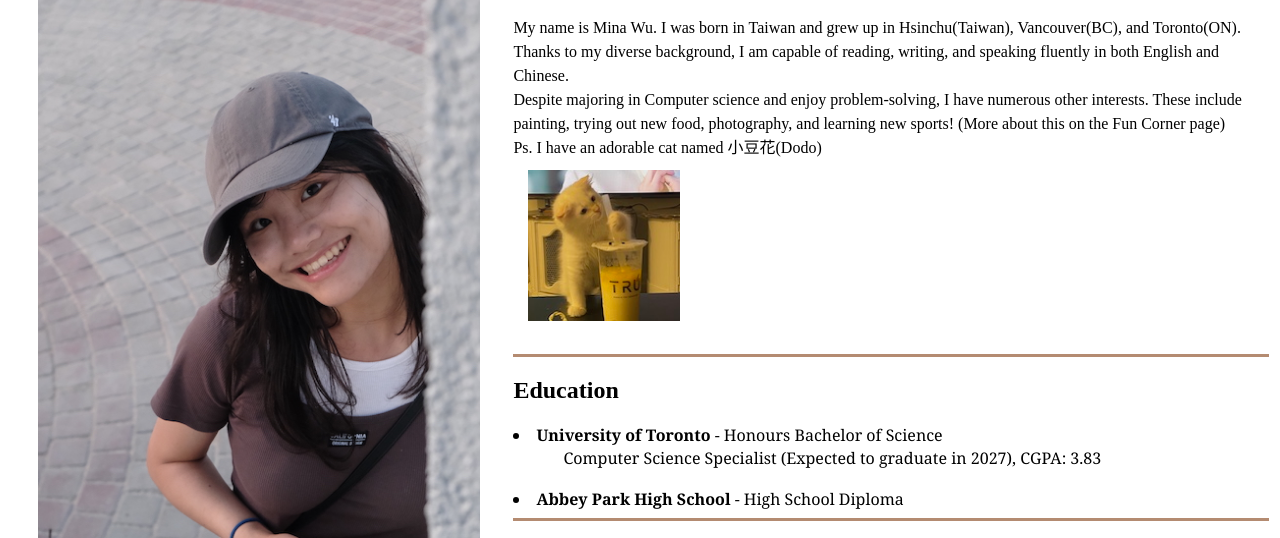
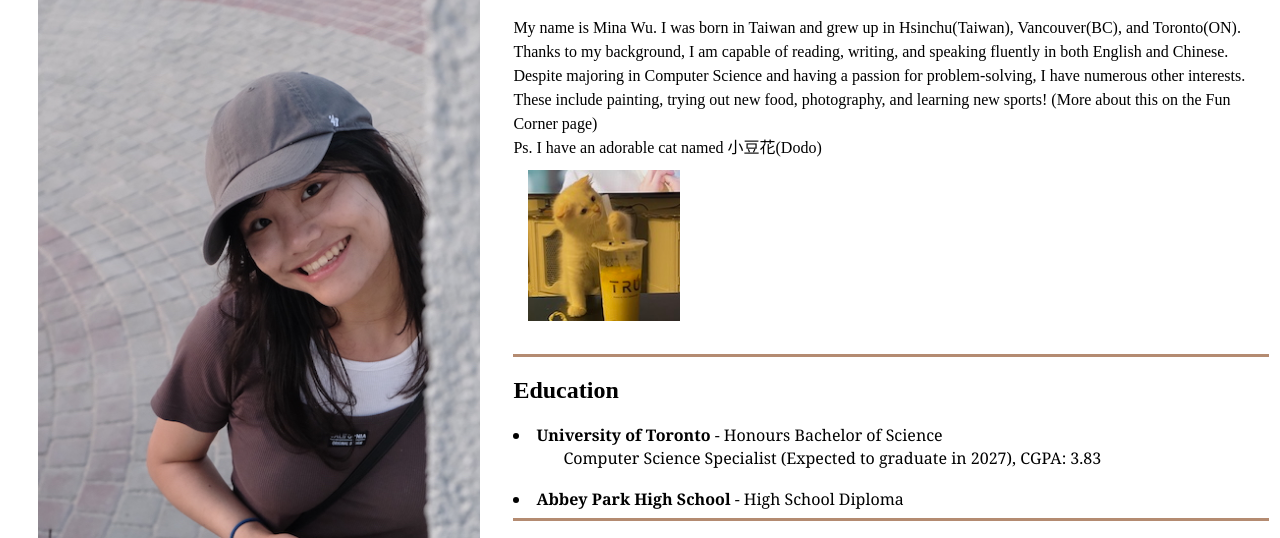
Before and after one commit to MW0808/Website, a plain HTML site: page AboutMe.html in a window 1280 px wide. Shown: the part 246-784 px from the top of the page. Drawn offline with Linux system fonts and the light colour scheme.

Commit message:
Add files via upload

```diff
--- a/AboutMe.html
+++ b/AboutMe.html
@@ -36,10 +36,10 @@
         <td>
             <p style="font-size:100%; line-height:1.5">
                 My name is Mina Wu. I was born in Taiwan and grew up in Hsinchu(Taiwan), Vancouver(BC), and Toronto(ON).
-                Thanks to my diverse background, I am capable of reading, writing, and speaking fluently in both
+                Thanks to my background, I am capable of reading, writing, and speaking fluently in both
                 English and Chinese.
-                <br>Despite majoring in Computer science and enjoy problem-solving,
-                 I have numerous other interests.
+                <br>Despite majoring in Computer Science and having a passion for problem-solving,
+                I have numerous other interests.
                 These include painting, trying out new food, photography, and learning new sports!
                 (More about this on the Fun Corner page)
             <br>Ps. I have an adorable cat named 小豆花(Dodo)
```
